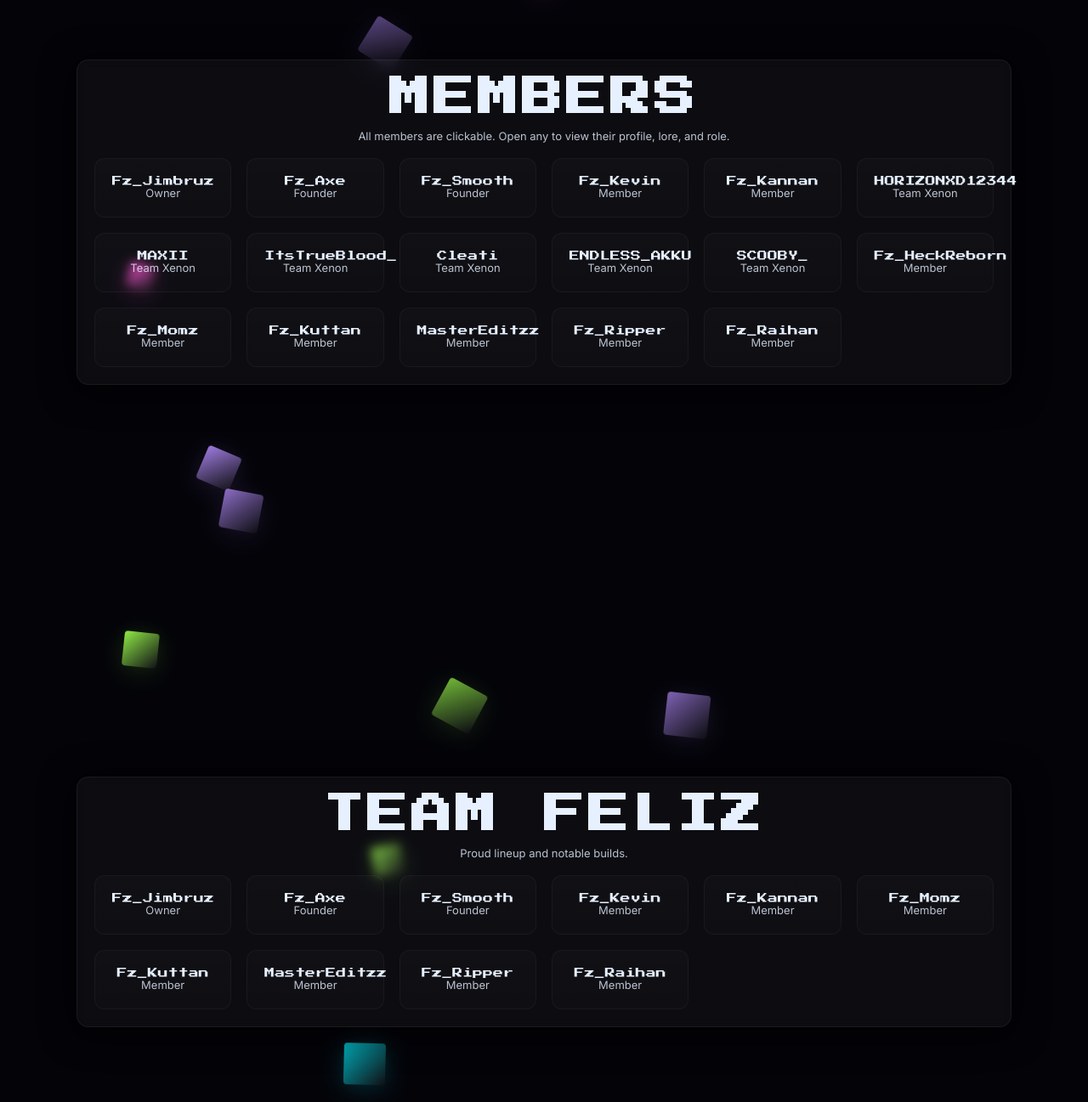
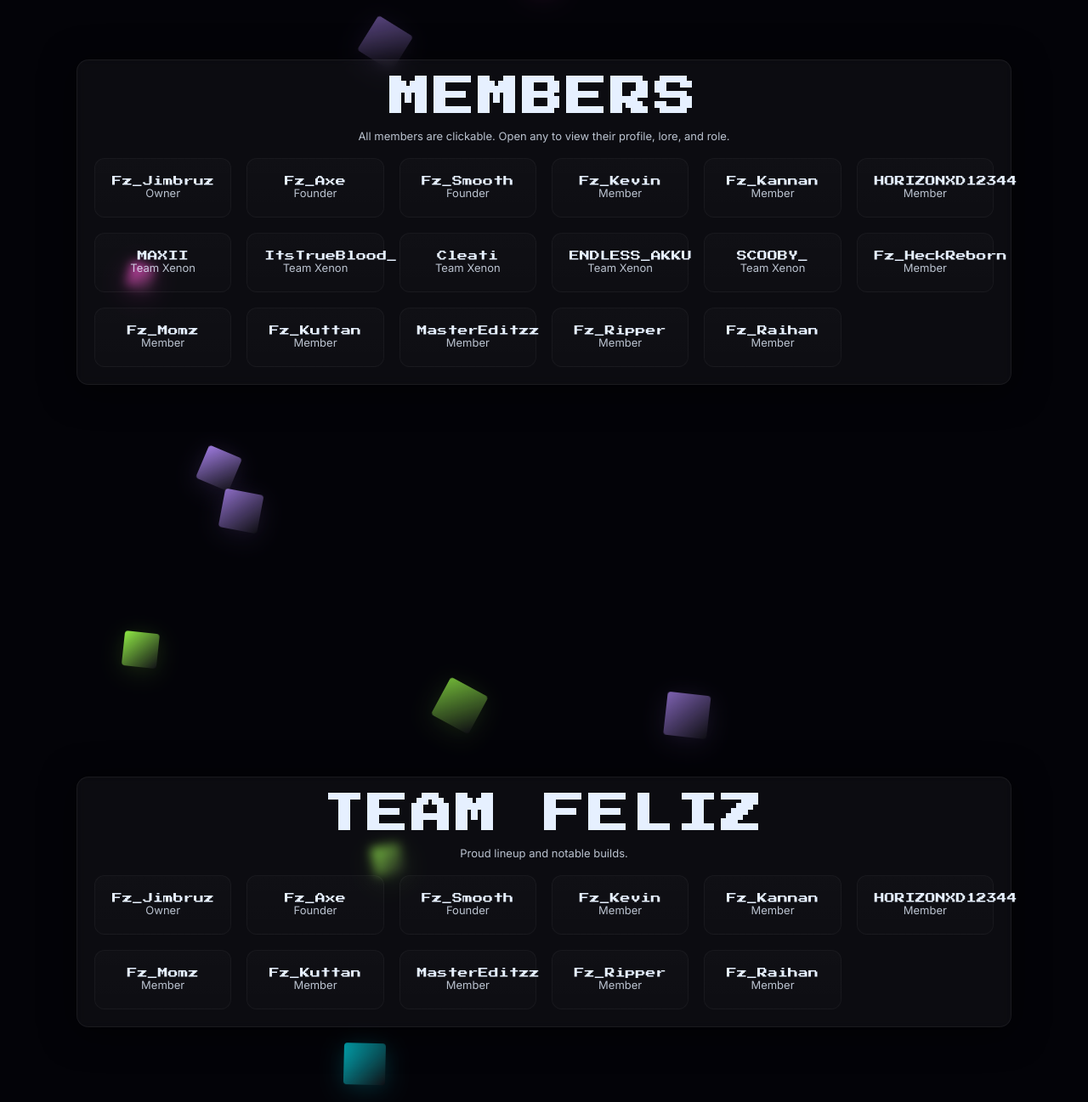
Before and after one commit to samridhsuresh/Feliz, a plain HTML site: page index.html in a window 1280 px wide. Shown: the part 4939-6236 px from the top of the page at 85% size. Drawn offline with Linux system fonts and the light colour scheme.

Commit message:
Update index.html

```diff
--- a/index.html
+++ b/index.html
@@ -293,7 +293,7 @@
       {id:'Fz_Smooth', name:'Fz_Smooth', role:'Founder', desc:'Strategy and soul. Keeps the chaos sharp and the team sharper.', accent:2},
       {id:'Fz_Kevin', name:'Fz_Kevin', role:'Member', desc:'Quiet drive and sharper instincts.', accent:1},
       {id:'Fz_Kannan', name:'Fz_Kannan', role:'Member', desc:'The vanguard — first into battle, last to fall.', accent:3},
-      {id:'HORIZONXD12344', name:'HORIZONXD12344', role:'Team Xenon', desc:'Co-Owner of Xenon. Quiet, focused, always one move ahead.', accent:5},
+      {id:'HORIZONXD12344', name:'HORIZONXD12344', role:'Member', desc:'Co-Owner of Xenon. Quiet, focused, always one move ahead.', accent:5},
       {id:'MAXII', name:'MAXII', role:'Team Xenon', desc:'Relentless energy, the spark that never dies.', accent:2},
       {id:'ItsTrueBlood_', name:'ItsTrueBlood_', role:'Team Xenon', desc:'Speed and no wasted motion.', accent:3},
       {id:'Cleati', name:'Cleati', role:'Team Xenon', desc:'Silent operator. Calm before every storm.', accent:5},
@@ -308,7 +308,7 @@
       {id:'Fz_Raihan', name:'Fz_Raihan', role:'Member', desc:'Curious mind, knows a thing or two.', accent:2}
     ];
 
-    const teamFeliz = ['Fz_Jimbruz','Fz_Axe','Fz_Smooth','Fz_Kannan','Fz_Kevin','Fz_HeckReborn','Fz_Momz','Fz_Kuttan','MasterEditzz','Fz_Ripper','Fz_Raihan'];
+    const teamFeliz = ['Fz_Jimbruz','Fz_Axe','Fz_Smooth','Fz_Kannan','HORIZONXD12344','Fz_Kevin','Fz_HeckReborn','Fz_Momz','Fz_Kuttan','MasterEditzz','Fz_Ripper','Fz_Raihan'];
     const teamX = ['MAXII','ItsTrueBlood_','Cleati','ENDLESS_AKKU','SCOOBY_'];
     const serverIP = 'in-blr-001.altr.cc:25442';
     const discord = 'https://discord.gg/8UXjesM3';
```
